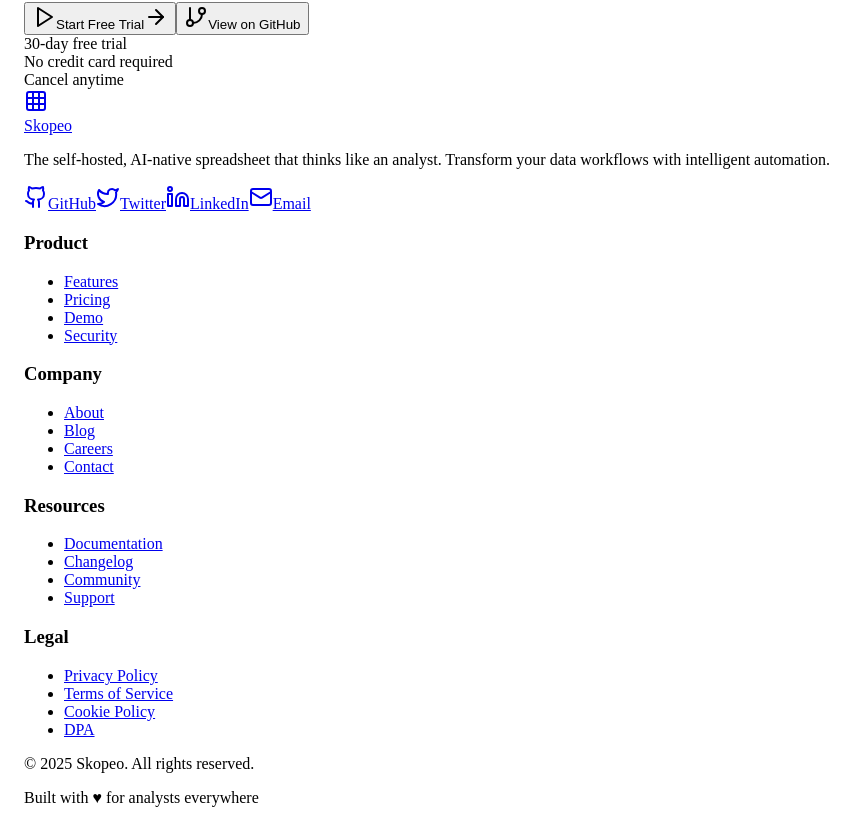
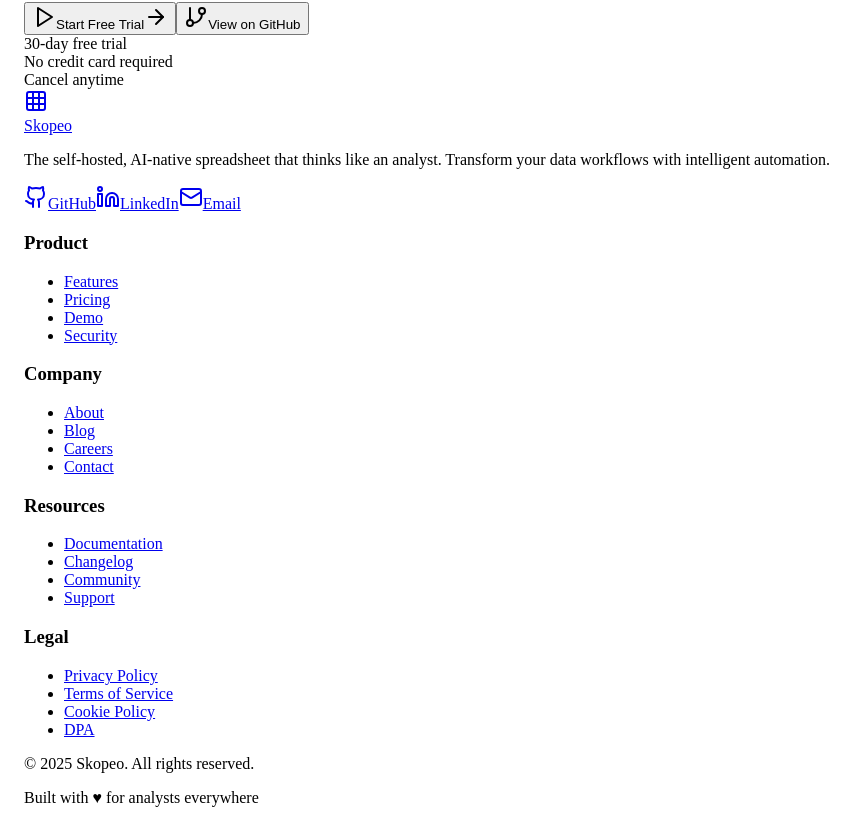
Before and after one commit to Aryan-3553/Skopeo-website, a React (Vite) app in the folder client/: page / in a window 1280 px wide. Shown: the part 3375-4198 px from the top of the page, without its empty margins (0-864 px from the left). Built offline with nearby package versions, Linux system fonts and the light colour scheme.

Commit message:
feat: update footer social links
- Remove Twitter component and import
- Update GitHub link to BetterExcel organization repositories
- Maintain LinkedIn and Email links
- Clean up social media presence

```diff
--- a/client/src/components/footer.tsx
+++ b/client/src/components/footer.tsx
@@ -1,4 +1,4 @@
-import { Grid3x3, Github, Twitter, Linkedin, Mail } from "lucide-react";
+import { Grid3x3, Github, Linkedin, Mail } from "lucide-react";
 import { Link } from "wouter";
 
 const footerSections = [
@@ -41,8 +41,7 @@
 ];
 
 const socialLinks = [
-  { name: "GitHub", href: "https://github.com/skopeo", icon: Github },
-  { name: "Twitter", href: "https://twitter.com/skopeo", icon: Twitter },
+  { name: "GitHub", href: "https://github.com/orgs/BetterExcel/repositories", icon: Github },
   { name: "LinkedIn", href: "https://linkedin.com/company/skopeo", icon: Linkedin },
   { name: "Email", href: "mailto:skopeoai@gmail.com", icon: Mail },
 ];
```
